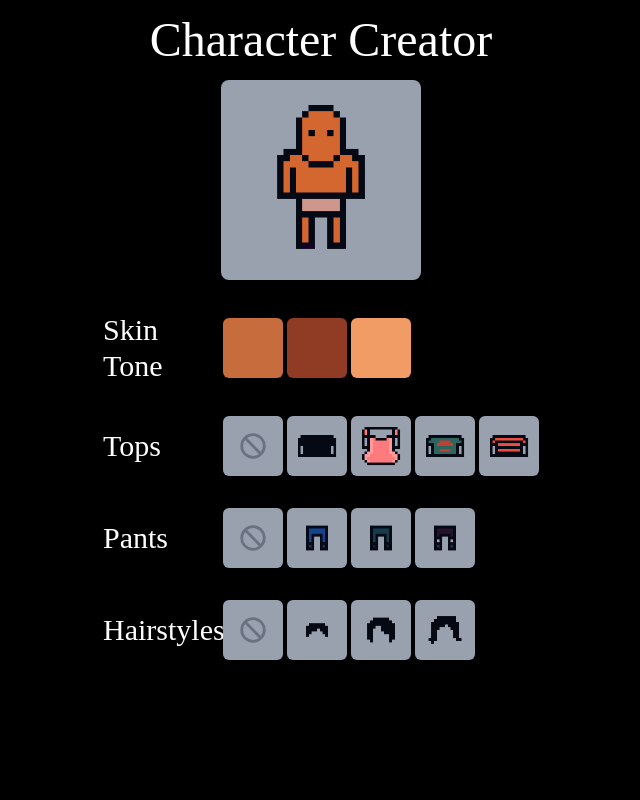
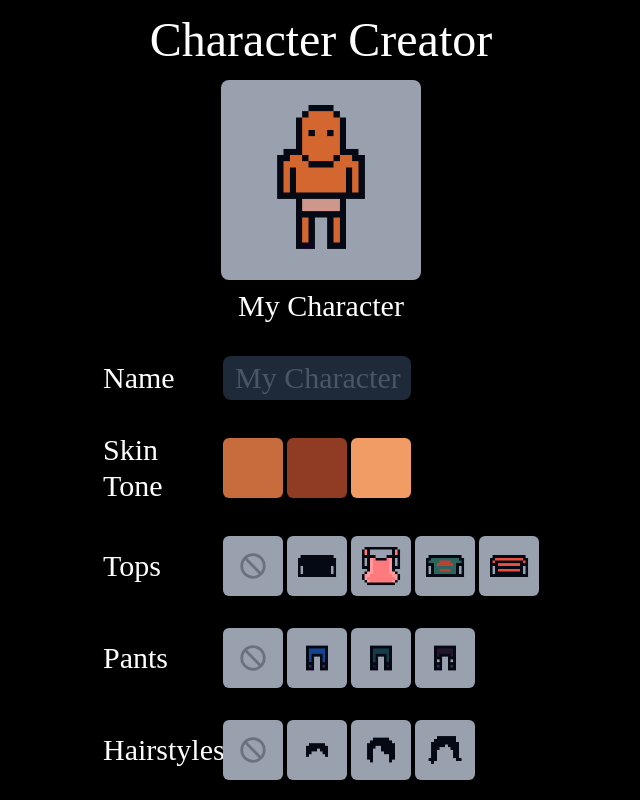
Before and after one commit to rnieblesealo/character-maker, a React (Vite) app: page / in a window 1280 px wide. Shown: the whole page, without its empty margins (319-959 px from the left). Built offline with nearby package versions, Linux system fonts and the light colour scheme; a web font is replaced by a local one.

Commit message:
name input, json skintones

```diff
--- a/src/App.jsx
+++ b/src/App.jsx
@@ -9,23 +9,43 @@ import allPants from "./data/pants.json"
 import allHairstyles from "./data/hairstyles.json"
 
 function App() {
+  const [name, setName] = useState("My Character")
   const [hair, setHair] = useState("")
   const [head, setHead] = useState("")
   const [top, setTop] = useState("")
   const [pants, setPants] = useState("")
   const [body, setBody] = useState("")
 
+  function handleSubmit(e) {
+    e.preventDefault() // prevent page reload
+
+    const nameInput = e.target.elements.name.value
+
+    if (nameInput) {
+      setName(nameInput) // access form element values by name attribute
+    }
+
+    console.log("form submitting!") // FIXME: form submits everytime a button is clicked
+  }
+
   return (
     <div className="w-screen h-screen bg-black text-white font-pixel text-3xl flex flex-col items-center justify-start">
       <p className="text-5xl text-center m-4">Character Creator</p>
       <CharacterViewer
+        name={name}
         hair={hair}
         head={head}
         top={top}
         pants={pants}
         body={body}
       />
-      <div className="flex flex-col items-start justify-center m-4">
+      <form className="flex flex-col items-start justify-center m-4" onSubmit={handleSubmit}>
+
+        <div className="flex items-center m-4">
+          <label htmlFor="name" className="w-30">Name</label>
+          <input type="text" id="name" name="name" placeholder="My Character" className="bg-gray-800 p-1 pl-3 focus:outline-0 placeholder:text-gray-600 rounded-lg w-[188px]" />
+        </div>
+
         <SkinTonePicker
           setBody={setBody}
           setHead={setHead}
@@ -45,7 +65,7 @@ function App() {
           name="Hairstyles"
           set={setHair}
         />
-      </div>
+      </form>
     </div>
   )
 }
--- a/src/components/CharacterViewer.jsx
+++ b/src/components/CharacterViewer.jsx
@@ -1,4 +1,5 @@
 const CharacterViewer = ({
+  name,
   hair,
   head,
   top,
@@ -6,6 +7,7 @@ const CharacterViewer = ({
   body
 }) => {
   return (
+    <div>
       <div className="relative bg-gray-400 w-50 aspect-square rounded-lg">
         {hair &&
           <img
@@ -38,6 +40,10 @@ const CharacterViewer = ({
           />
         }
       </div>
+      {name &&
+        <p className="text-center mt-2">{name}</p>
+      }
+    </div>
   )
 }
 
--- a/src/components/SkinTonePicker.jsx
+++ b/src/components/SkinTonePicker.jsx
@@ -1,41 +1,41 @@
 import { useEffect, useCallback } from "react"
 import MouseTooltip from "./MouseTooltip"
+import skinTones from "../data/skinTones.json"
 
 const SkinTonePicker = ({ setBody, setHead }) => {
-  const heads = {
-    black: "/bodyparts/b_head.png",
-    tan: "/bodyparts/h_head.png",
-    white: "/bodyparts/w_head.png"
-  }
-
-  const bodies = {
-    black: "/bodyparts/b_body.png",
-    tan: "/bodyparts/h_body.png",
-    white: "/bodyparts/w_body.png"
-  }
-
   const setSkin = useCallback((head, body) => {
     setHead(head)
     setBody(body)
   }, [setBody, setHead]) // only rerender this when given func props change
 
+  // set default skintone
   useEffect(() => {
-    setSkin(heads.tan, bodies.tan) // set defaults
-  }, [bodies.tan, heads.tan, setSkin])
+    setSkin(
+      skinTones.all[0]?.head,
+      skinTones.all[0]?.body,
+    )
+  }, [setSkin])
+
+  const options = skinTones.all.map((skinTone) => {
+    return (
+      <button
+        key={skinTone.name}
+        onClick={() => setSkin(skinTone.head, skinTone.body)}
+        className="relative w-15 aspect-square bg-[#C66C3D] rounded-md"
+        style={{
+          backgroundColor: skinTone.color
+        }}
+      >
+        <MouseTooltip text={skinTone.name} />
+      </button>
+    )
+  })
 
   return (
     <div className="flex items-center m-4">
       <p className="w-30">Skin Tone</p>
       <div className="flex gap-1">
-        <button className="relative w-15 aspect-square bg-[#C66C3D] rounded-md" onClick={() => setSkin(heads.tan, bodies.tan)}>
-          <MouseTooltip text="Tan" />
-        </button>
-        <button className="relative w-15 aspect-square bg-[#903B24] rounded-md" onClick={() => setSkin(heads.black, bodies.black)}>
-          <MouseTooltip text="Black" />
-        </button>
-        <button className="relative w-15 aspect-square bg-[#F19C64] rounded-md" onClick={() => setSkin(heads.white, bodies.white)}>
-          <MouseTooltip text="White" />
-        </button>
+        {options}
       </div>
     </div>
   )
--- /dev/null
+++ b/src/data/skinTones.json
@@ -0,0 +1,22 @@
+{
+  "all": [
+    {
+      "name": "Tan",
+      "head": "/bodyparts/h_head.png",
+      "body": "/bodyparts/h_body.png",
+      "color": "#C66C3D"
+    },
+    {
+      "name": "Black",
+      "head": "/bodyparts/b_head.png",
+      "body": "/bodyparts/b_body.png",
+      "color": "#903B24"
+    },
+    {
+      "name": "White",
+      "head": "/bodyparts/w_head.png",
+      "body": "/bodyparts/w_body.png",
+      "color": "#F19C64"
+    }
+  ]
+}
```
Lines whose indentation alone changed are shown as unchanged.
